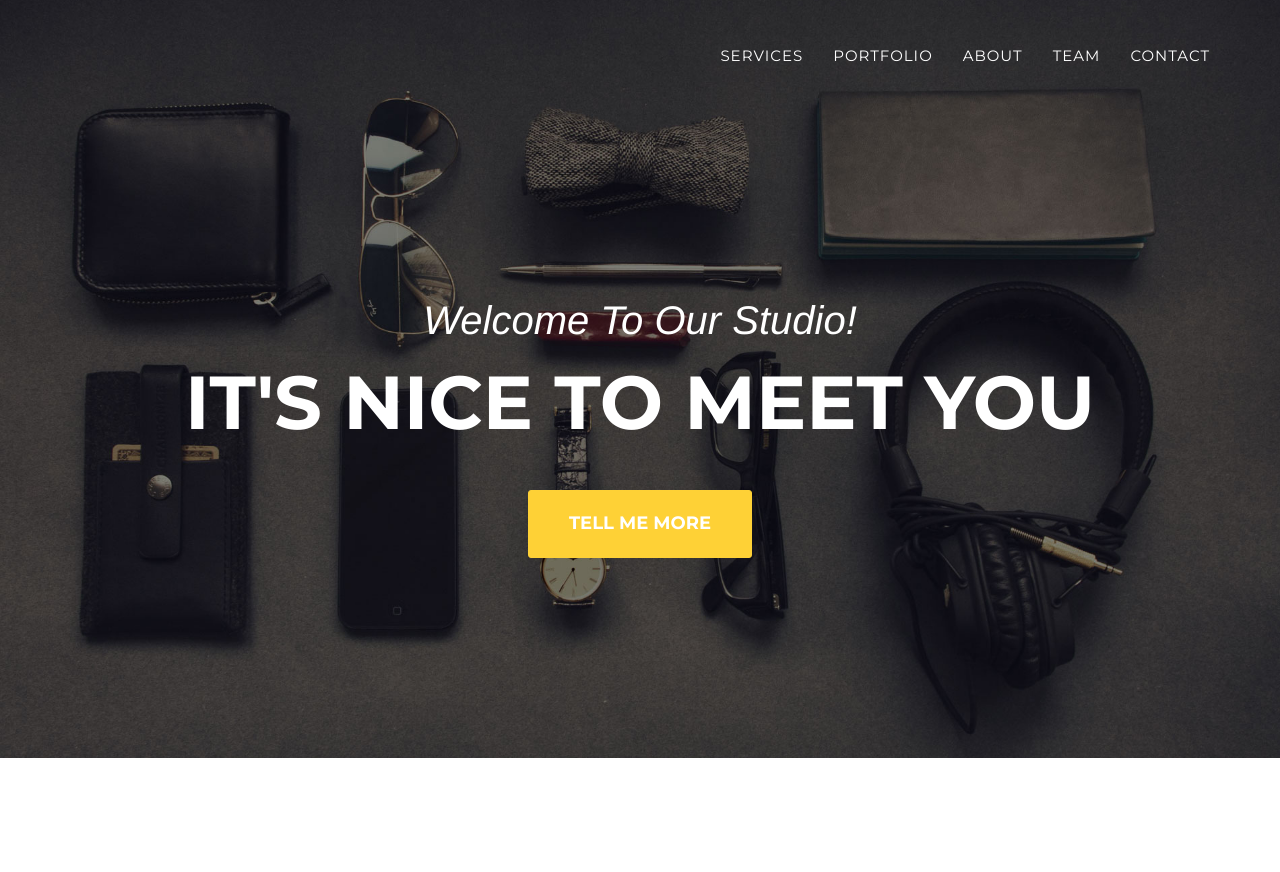
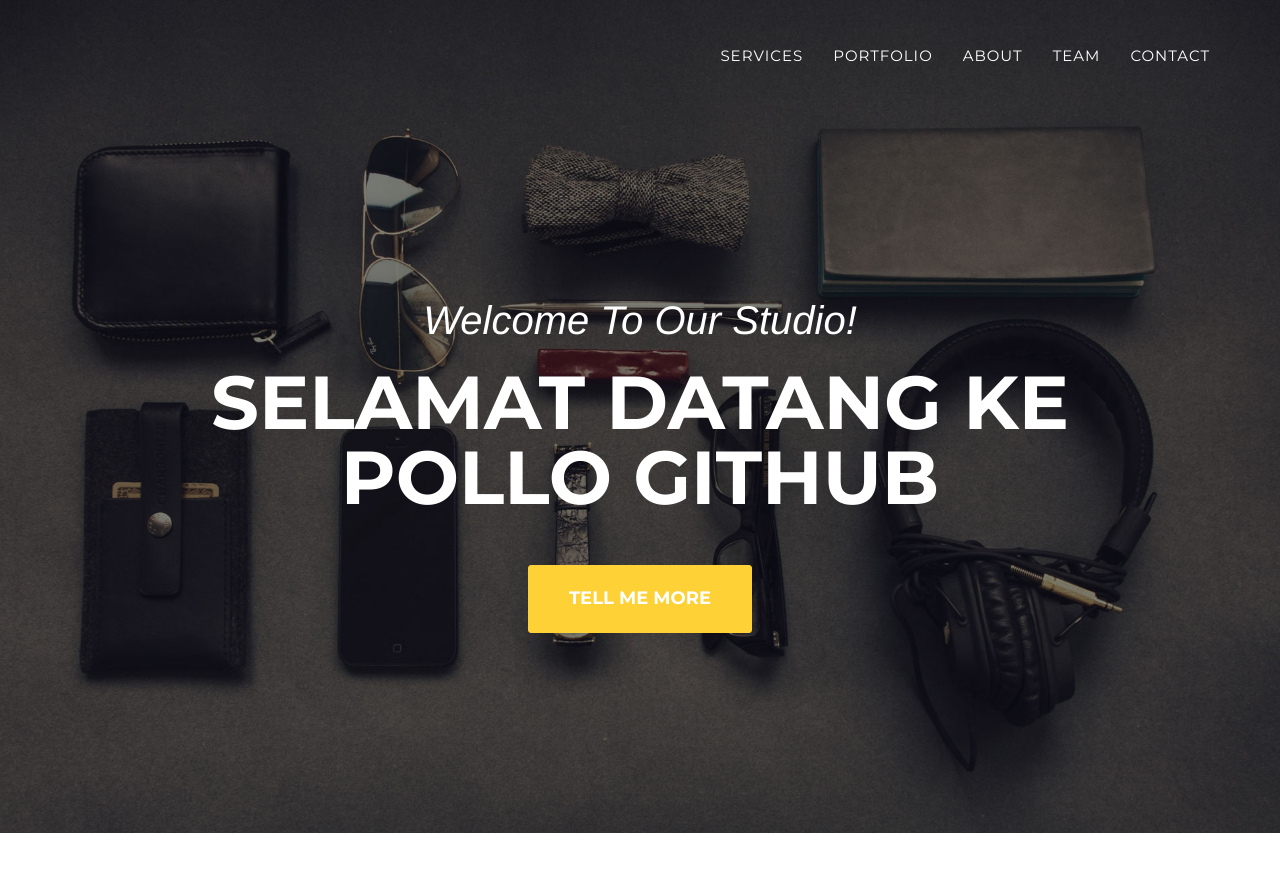
Before and after one commit to PolloRados/PolloRados.github.io, a Jekyll site: the page built from index.html, in a window 1280 px wide and 900 px high. Shown: the top 872 px of the window. Built offline with Jekyll 4.4.1, drawn with Linux system fonts in a browser that asks for light colours; some web fonts are replaced.

Commit message:
Update header.html

```diff
--- a/_includes/header.html
+++ b/_includes/header.html
@@ -45,7 +45,7 @@
         <div class="container">
             <div class="intro-text">
                 <div class="intro-lead-in">Welcome To Our Studio!</div>
-                <div class="intro-heading">It's Nice To Meet You</div>
+                <div class="intro-heading">SELAMAT DATANG KE POLLO GITHUB</div>
                 <a href="#services" class="page-scroll btn btn-xl">Tell Me More</a>
             </div>
         </div>
```
